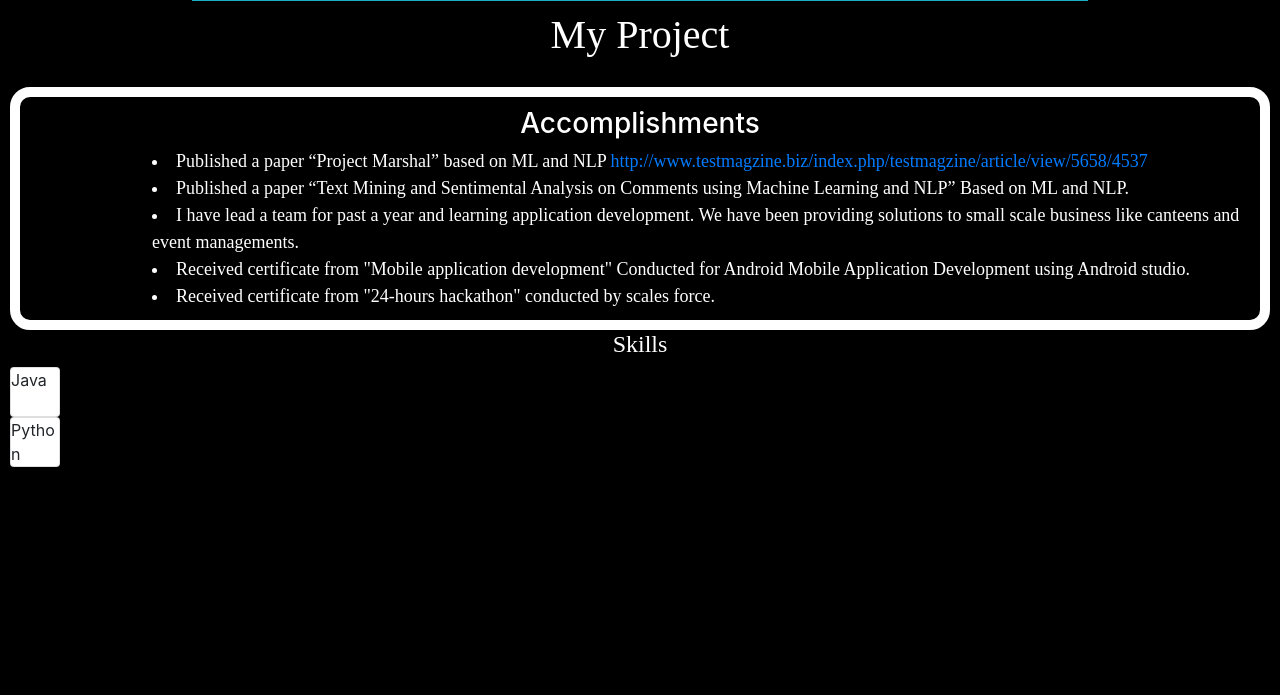
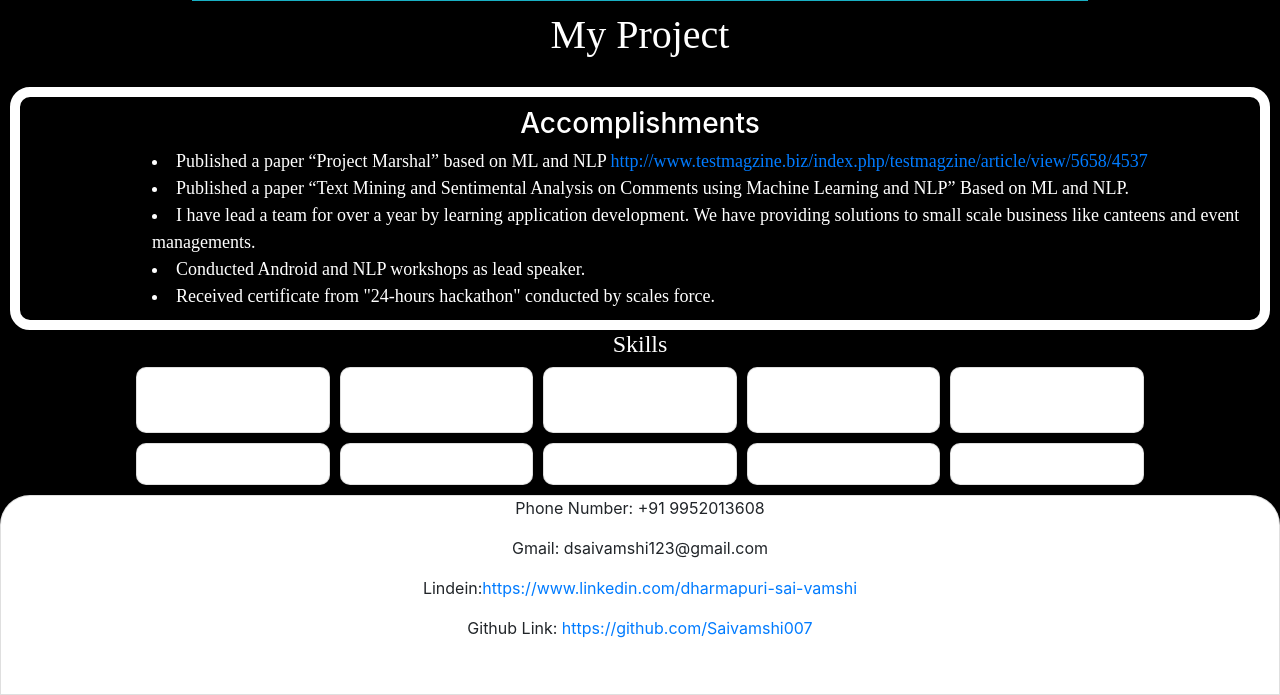
Before and after one commit to Saivamshi007/MyPortfolio, a Django app: page /mybio/ in a window 1280 px wide. Shown: the part 1824-2519 px from the top of the page. Before the commit the page ends 2291 px from the top, so only its background shows below. Run offline with Django 3.2, Linux system fonts and the light colour scheme; data that the repository does not hold is empty; some libraries are stand-ins or nearby versions.

Commit message:
Added skills and contacts

```diff
--- a/mybio/models.py
+++ b/mybio/models.py
@@ -13,6 +13,7 @@ class ProjectTable(models.Model):
     project_tech=models.TextField(max_length=60)
     project_programming_background=models.TextField(max_length=60)
     project_link=models.TextField(max_length=100)
+    project_img=models.ImageField(default="./static/img/logo1.JPG")
 
     def __str__(self) -> str:
         return "@".join([self.project_title,self.project_abstract,self.project_tech,
--- a/mybio/templates/mybio/accomplishments.html
+++ b/mybio/templates/mybio/accomplishments.html
@@ -5,10 +5,9 @@
     <a href="http://www.testmagzine.biz/index.php/testmagzine/article/view/5658/4537">http://www.testmagzine.biz/index.php/testmagzine/article/view/5658/4537</a></li>
 <li>Published a paper “Text Mining and Sentimental Analysis on Comments using Machine Learning and
    NLP” Based on ML and NLP.
-<li>I have lead a team for past a year and learning application development. We have been providing
-   solutions to small scale business like canteens and event managements.</li>
-<li>Received certificate from "Mobile application development" Conducted for Android Mobile
-   Application Development using Android studio.</li>
+<li>I have lead a team for over a year by learning application development. We have providing solutions to small
+   scale business like canteens and event managements.</li>
+<li>Conducted Android and NLP workshops as lead speaker.</li>
 <li>Received certificate from "24-hours hackathon" conducted by scales force.</li>
 </div>
 </div>
--- /dev/null
+++ b/mybio/templates/mybio/contact.html
@@ -0,0 +1,13 @@
+<div class="card" style="height:200px;
+            width: 100%;
+            align-content: center;
+            text-align: center;
+            background-color: white;
+            border-radius: 30px 30px 0px 0px;
+">
+<p>Phone Number: +91 9952013608</p>
+<p>Gmail: dsaivamshi123@gmail.com</p>
+<p>Lindein:<a href="https://www.linkedin.com/in/dharmapuri-sai-vamshi-841b8b139">https://www.linkedin.com/dharmapuri-sai-vamshi</a></p>
+<p>Github Link: <a href="https://github.com/Saivamshi007">https://github.com/Saivamshi007</a></p>
+
+</div>
--- a/mybio/templates/mybio/index.html
+++ b/mybio/templates/mybio/index.html
@@ -222,6 +222,8 @@
 
   </div>
 
+  {% include "./contact.html" %}
+
 
 
 
--- a/mybio/templates/mybio/projects.html
+++ b/mybio/templates/mybio/projects.html
@@ -18,7 +18,7 @@
 {% for project in projects %}
     <div class="card" style="width: 20em; ;
     " >
-        <img class="card-img-top" src="../../static/img/logo1.JPG" />
+        <img class="card-img-top" src="{{project.project_img.url}}" height="220px" />
         <div class="card-body" >
             <h4 style="text-align: center;">{{project.project_title}}</h4>
             <p>{{project.project_abstract}}</p>
--- a/mybio/templates/mybio/skills.html
+++ b/mybio/templates/mybio/skills.html
@@ -1,6 +1,35 @@
+<style>
+     .box {
+        display: flex;
+        flex-wrap: wrap;
+        gap: 10px;
+        padding-left: 10%;
+        padding-right: 10%;
+
+
+    }
+    .box>* {
+        flex: 1 1 160px;
+    }
+</style>
 <h4 style="color: white;font-family: serif;text-align: center; ">Skills</h4>
+<div class="box">
 {% for in_col in skills %}
-<div class="card" style="background-color:'{{in_col.color}}';height: 50px;width: 50px;" >
-    <p>{{in_col.skill}}</p>
+<div class="card" style="
+width: 100em;
+justify-content: center;
+text-align: center;
+border-radius:10px 10px 10px 10px ;
+background-color:rgb{{in_col.color}};
+
+">
+    <p style="color: white;
+            font-weight: bolder;
+            text-align: center;
+            justify-content: center;
+
+        ">{{in_col.skill}}</p>
 </div>
 {% endfor %}
+
+</div>
--- a/mybio/urls.py
+++ b/mybio/urls.py
@@ -1,5 +1,6 @@
 from mybio import views
 from django.urls import path
+
 
 urlpatterns=[
     path('',views.index,name=('index'))
--- a/mybio/views.py
+++ b/mybio/views.py
@@ -8,7 +8,18 @@ def index(request):
     project=ProjectTable.objects.all()
     context={
         "projects":project,
-        "skills":[{"color":"blue","skill":"Java"},{"color":"red","skill":"Python"}]
+        "skills":[{"color":tuple(np.random.choice(range(256), size=3)),"skill":"Python"},
+                  {"color":tuple(np.random.choice(range(256), size=3)),"skill":"Django REST FrameWork"},
+                  {"color":tuple(np.random.choice(range(256), size=3)),"skill":"PySpark"},
+                  {"color":tuple(np.random.choice(range(256), size=3)),"skill":"Tableau"},
+                  {"color":tuple(np.random.choice(range(256), size=3)),"skill":"NLP"},
+                  {"color":tuple(np.random.choice(range(256), size=3)),"skill":"AI"},
+                  {"color":tuple(np.random.choice(range(256), size=3)),"skill":"ML"},
+                  {"color":tuple(np.random.choice(range(256), size=3)),"skill":"TensorFlow"},
+                  {"color":tuple(np.random.choice(range(256), size=3)),"skill":"Java"},
+                  {"color":tuple(np.random.choice(range(256), size=3)),"skill":"JavaScript"},
+
+                  ]
 
         # 'skils':['color''Python','Django REST FrameWork','PySpark',
         #          'Tableau','NLP','AI','ML','Oracle','JavaScript','Java'],
--- a/portfolio/urls.py
+++ b/portfolio/urls.py
@@ -15,8 +15,10 @@ Including another URLconf
 """
 from django.contrib import admin
 from django.urls import path,include
+from django.conf import settings
+from django.conf.urls.static import static
 
 urlpatterns = [
     path('admin/', admin.site.urls),
     path('mybio/',include("mybio.urls"))
-]
+] + static(settings.MEDIA_URL, document_root=settings.MEDIA_ROOT)
--- a/requirements.txt
+++ b/requirements.txt
@@ -4,3 +4,4 @@ gunicorn
 pytz
 sqlparse
 whitenoise
+numpy
```
Also changed, not shown: marshal.JPG (added), mybio/Capture.JPG (deleted), mybio/migrations/0012_auto_20230419_1154.py (added), mybio/static/img/Graduation_Marksheet.jpeg (deleted), mybio/static/img/logo1.JPG (deleted), sreeagri.jpeg (added), veltech_leaf_round.png (added).
